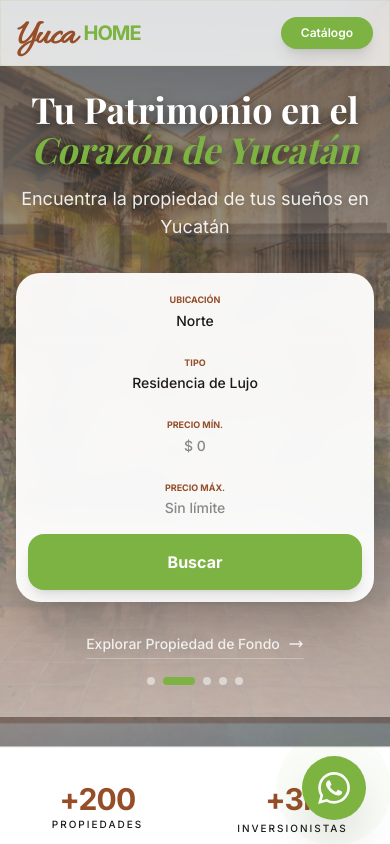
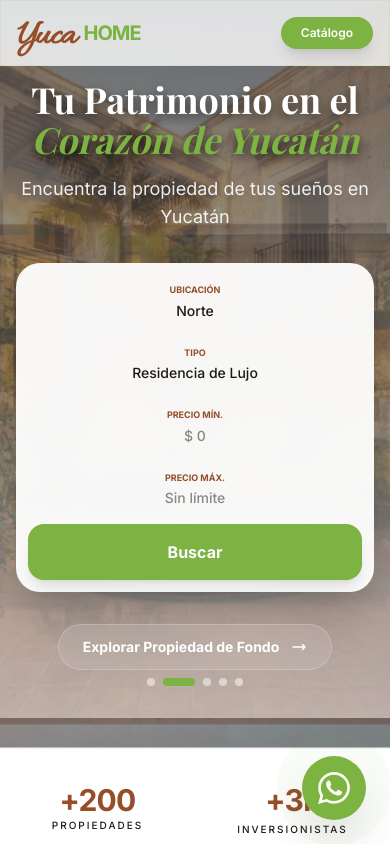
Before and after one commit to IFEE09/yucahome, a Next.js app in the folder frontend/: page / in a window 390 px wide. Shown: the top 844 px of the page. Built offline with nearby package versions, Linux system fonts and the light colour scheme; no server answers; a web font is replaced by a local one.

Commit message:
Match mobile hero button style to desktop style

```diff
--- a/frontend/src/app/page.tsx
+++ b/frontend/src/app/page.tsx
@@ -150,7 +150,7 @@ export default async function Home() {
 
           {/* Botón Móvil Extra - Explorar */}
           <div className="mt-8 md:hidden flex justify-center">
-            <a href="#featured" className="group flex items-center gap-2 text-white/90 text-sm font-medium border-b border-white/30 pb-1">
+            <a href="#featured" className="group flex items-center gap-3 bg-white/10 backdrop-blur-md border border-white/20 px-6 py-3 rounded-full text-white text-sm font-bold hover:bg-white hover:text-black transition-all duration-300">
               Explorar Propiedad de Fondo
               <svg className="w-4 h-4 group-hover:translate-x-1 transition-transform" fill="none" stroke="currentColor" viewBox="0 0 24 24">
                 <path strokeLinecap="round" strokeLinejoin="round" strokeWidth={2} d="M17 8l4 4m0 0l-4 4m4-4H3" />
```
